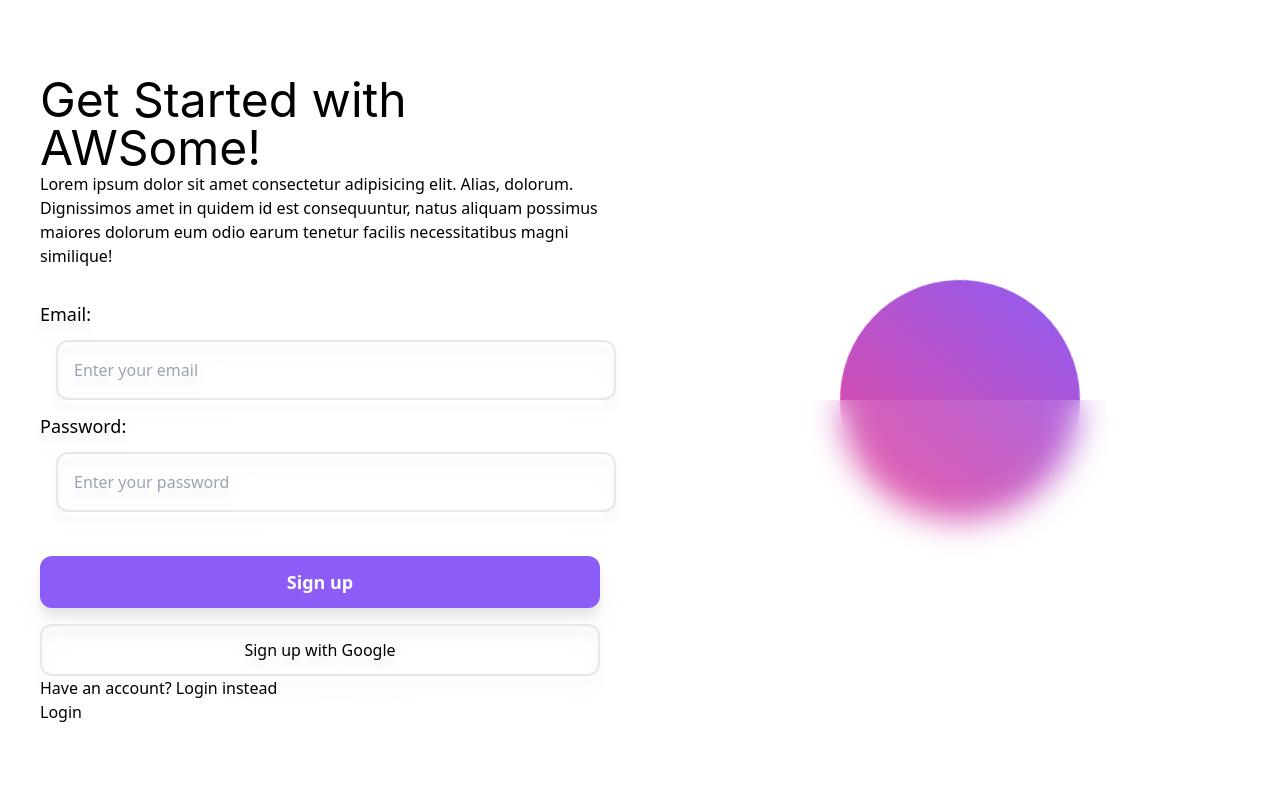
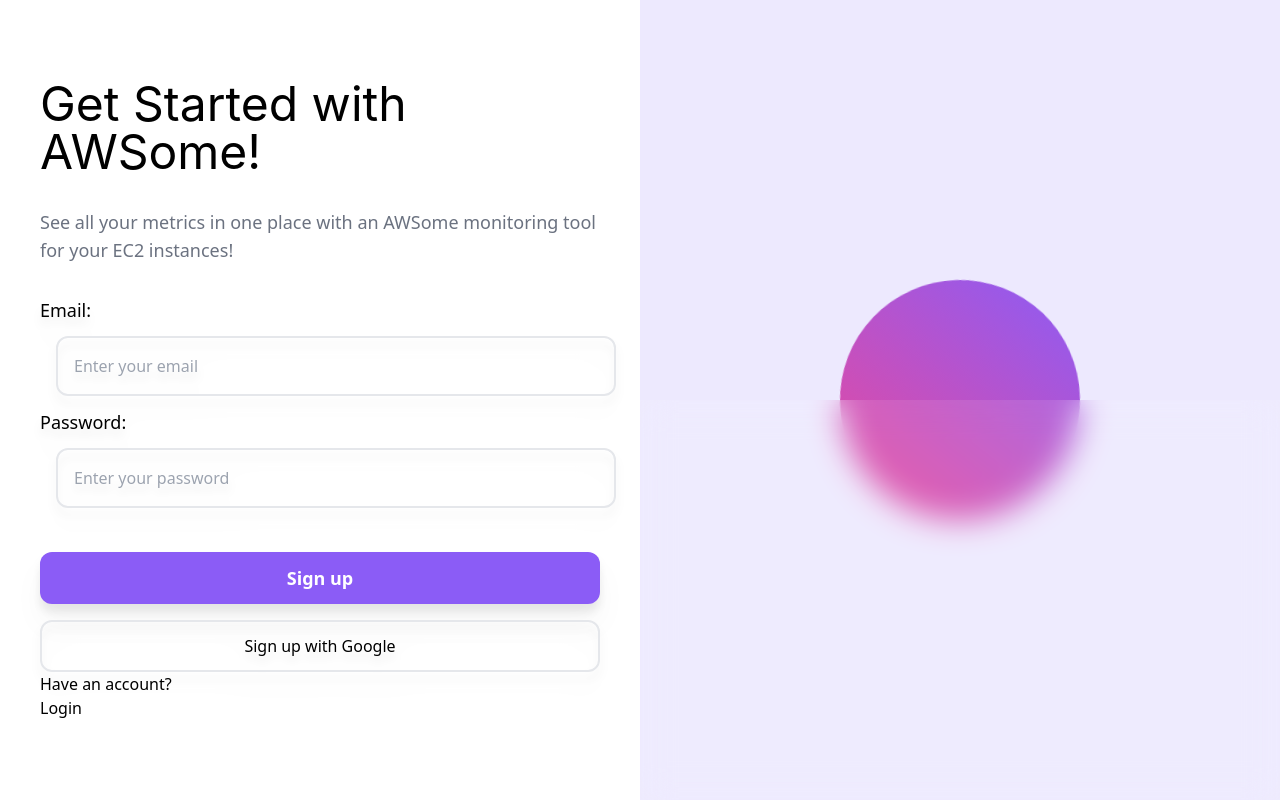
Before and after one commit to oslabs-beta/AWSome, a React (Vite) app: page /Signup in a window 1280 px wide. Built offline with nearby package versions, Linux system fonts and the light colour scheme; what amazon-cognito-identity-js would draw is missing.

Commit message:
login MVP

```diff
--- a/src/pages/Login.jsx
+++ b/src/pages/Login.jsx
@@ -63,7 +63,7 @@ function Login() {
                 <h2 className='mainHeading text-5xl font-semibold'>
                   Welcome back!
                 </h2>
-                <p className='font-medium text-lg text-gray-500 mt-4'>
+                <p className='font-medium text-lg text-gray-500 mt-4 animate-pulse'>
                   Welcome back! Please enter your details.
                 </p>
 
@@ -142,11 +142,13 @@ function Login() {
             </div>
           </div>
         </div>
-      </div>
-      <div className='relative w-full h-1/2 lg:flex items-center justify-center bg-gray-200'>
+        <div className='relative w-full h-full lg:flex items-center justify-center bg-violet-100'>
         <div className='relative w-60 h-60 bg-gradient-to-tr from-violet-900 to-pink-500 rounded-full animate-spin'></div>
         <div className='w-full h-1/2 absolute bottom-0 bg-white/10 backdrop-blur-lg'></div>
       </div>
+
+      </div>
+
     </>
   );
 }
--- a/src/pages/Signup.jsx
+++ b/src/pages/Signup.jsx
@@ -60,11 +60,8 @@ function Signup() {
               <div className='block'>
                 <div className='form-wrapper bg-white px-10 py-20 rounded-3xl'>
                   <h2 className='mainHeading text-5xl semi-bold'>Get Started with AWSome!</h2>
-                  <div className='general-desc'>
-                    Lorem ipsum dolor sit amet consectetur adipisicing elit.
-                    Alias, dolorum. Dignissimos amet in quidem id est
-                    consequuntur, natus aliquam possimus maiores dolorum eum
-                    odio earum tenetur facilis necessitatibus magni similique!
+                  <div className='general-desc mt-8 font-medium text-lg text-gray-500'>
+                    See all your metrics in one place with an AWSome monitoring tool for your EC2 instances!
                   </div>
 
                   <div className='formbox mt-8 drop-shadow-xl shadow-blue-600'>
@@ -97,7 +94,7 @@ function Signup() {
                         <button className='drop-shadow-xl shadow-blue-600 active:scale-[.98] active:duration-75 hover:scale-[1.01] ease-in-out transition-all py-3 rounded-xl bg-violet-500 text-white text-lg font-bold' type='submit'>Sign up</button>
                         <button className='drop-shadow-xl shadow-blue-600 flex rounded-xl py-3 border-2 border-gray-200 items-center justify-center gap-2 active:scale-[.98] active:duration-75 hover:scale-[1.01] ease-in-out transition-all'type='submit'>Sign up with Google</button>
                   </div>
-                  <p>Have an account? Login instead</p>
+                  <p>Have an account? </p>
                   <button
                     onClick={() => {
                       login();
@@ -109,7 +106,7 @@ function Signup() {
               </div>
             </div>
           </div>
-          <div className='flex w-full h-screen relative lg:flex items-center justify-center bg-white'>
+          <div className='flex w-full h-screen relative lg:flex items-center justify-center bg-violet-100'>
           <div className='relative w-60 h-60 bg-gradient-to-tr from-violet-500 to-pink-500 rounded-full animate-spin'></div>
           <div className='w-full h-1/2 absolute bottom-0 bg-white/10 backdrop-blur-lg'></div>
         </div>
```
